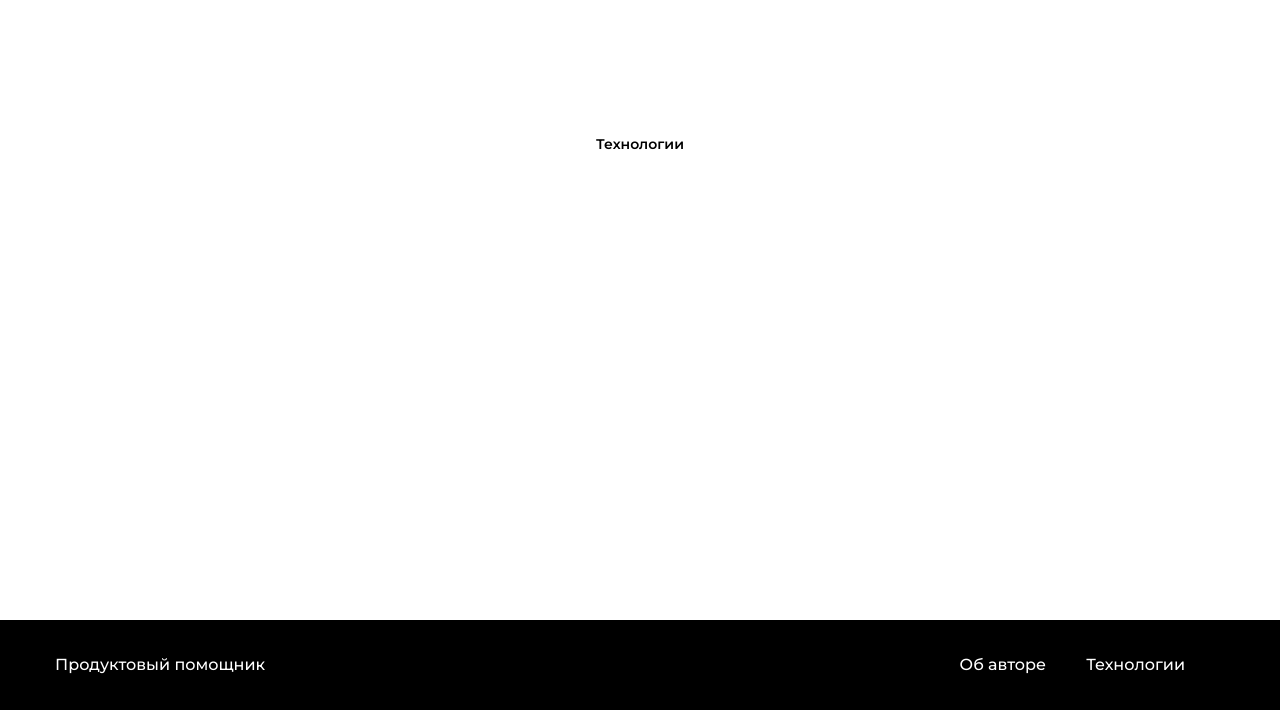
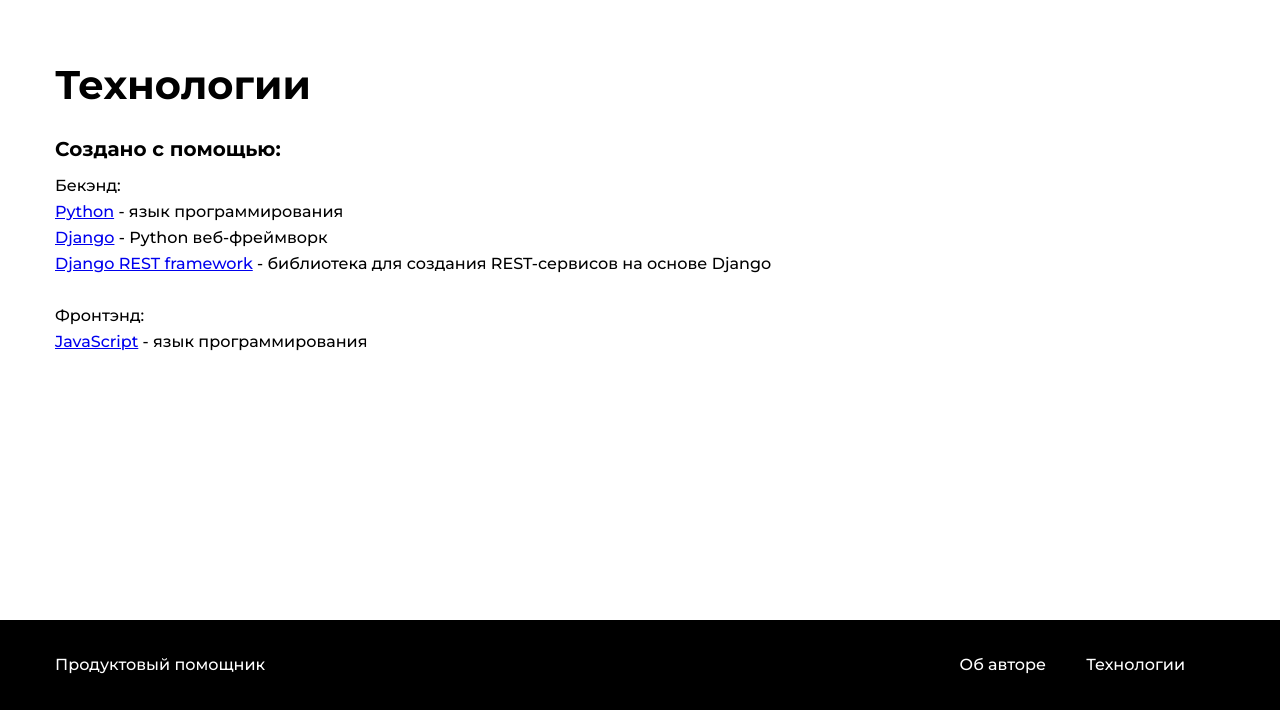
Before and after one commit to Di-nis/foodgram-project, a Django app: page /about/tech/ in a window 1280 px wide. Shown: the part 90-800 px from the top of the page. Run offline with Django 3.2, Linux system fonts and the light colour scheme; some libraries are stand-ins or nearby versions.

Commit message:
28.01.2021_v.2

```diff
--- a/templates/about/tech.html
+++ b/templates/about/tech.html
@@ -1,17 +1,29 @@
 {% extends "base.html" %}
 {% load static %}
 
-{% block title %}Об авторе проекта{% endblock %}
+{% block title %}Технологии{% endblock %}
 
 {% block css_block %}
     <link rel="stylesheet" href="{% static 'css/pages/index.css' %}">
+    <link rel="stylesheet" href="{% static 'css/pages/single.css' %}">
 {% endblock %}
 
 {% block content %}
 
 <main class="main container">
-    <div class="custom-center-block">
-            <p class="custom-text-block">Технологии</p>
+    <div class="main__header">
+        <h1 class="main__title">Технологии</h1>
+    </div>
+    <div class="single-card__section">
+        <h3 class="single-card__section-title">Создано с помощью:</h3>
+        <p class=" single-card__section-text">
+            Бекэнд:<br>
+            <a href="https://python.org">Python</a> -  язык программирования<br>
+            <a href="https://www.djangoproject.com/">Django</a> - Python веб-фреймворк<br>
+            <a href="https://www.django-rest-framework.org//">Django REST framework</a> - библиотека для создания REST-сервисов на основе Django<br><br>
+            Фронтэнд:<br>
+            <a href="https://www.javascript.com/">JavaScript</a> - язык программирования<br>
+        </p>
     </div>
 </main>
 
--- a/templates/includes/card_recipe.html
+++ b/templates/includes/card_recipe.html
@@ -19,6 +19,7 @@
             <p class="card__text"><span class="icon-user"></span> <a href="{% url 'profile' id=recipe.author.id %}" style="color: black">{{ recipe.author.get_full_name }}</a></p>
         </div>
     </div>
+    {% if request.is_authenticated %} %}
         {% if 'index' %}
             <div class="card__footer">
                 <button class="button button_style_light-blue" name="purchases" data-out><span class="icon-plus button__icon"></span>Добавить в покупки</button>
@@ -28,6 +29,7 @@
                 <button class="button button_style_light-blue" name="purchases" data-out><span class="icon-plus button__icon"></span>Добавить в покупки</button>
                 <button class="button button_style_none" name="favorites" data-out><span class="icon-favorite"></span></button>
             </div>
+        {% endif %}
     {% endif %}
     <!-- {% block card_footer %}{% endblock %} -->
 </div>
--- a/templates/includes/nav.html
+++ b/templates/includes/nav.html
@@ -1,7 +1,7 @@
 <nav class="nav">
     <div class="nav__container container">
         <ul class="nav__items list">
-        {% if user.is_authenticated %}
+        {% if request.user.is_authenticated %}
             <li class="nav__item"><a href="{% url 'index' %}" class="nav__link link">Рецепты</a></li>
             <li class="nav__item"><a href="{% url 'follow_index' %}" class="nav__link link">Мои подписки</a></li>
             <li class="nav__item"><a href="{% url 'new_recipe' %}" class="nav__link link">Создать рецепт</a></li>
@@ -13,7 +13,6 @@
         {% endif %}
         </ul>
         <ul class="nav__items list">
-
             {% if user.is_authenticated %}
                 <li class="nav__item"><a href="{% url 'password_change' %}" class="nav__link link">Изменить пароль</a></li>
                 <li class="nav__item"><a href="{% url 'logout' %}" class="nav__link link">Выход</a></li>
```
Also changed, not shown: templates/about/author.html (+11 -2 lines), README.md. Lines whose indentation alone changed are shown as unchanged.
